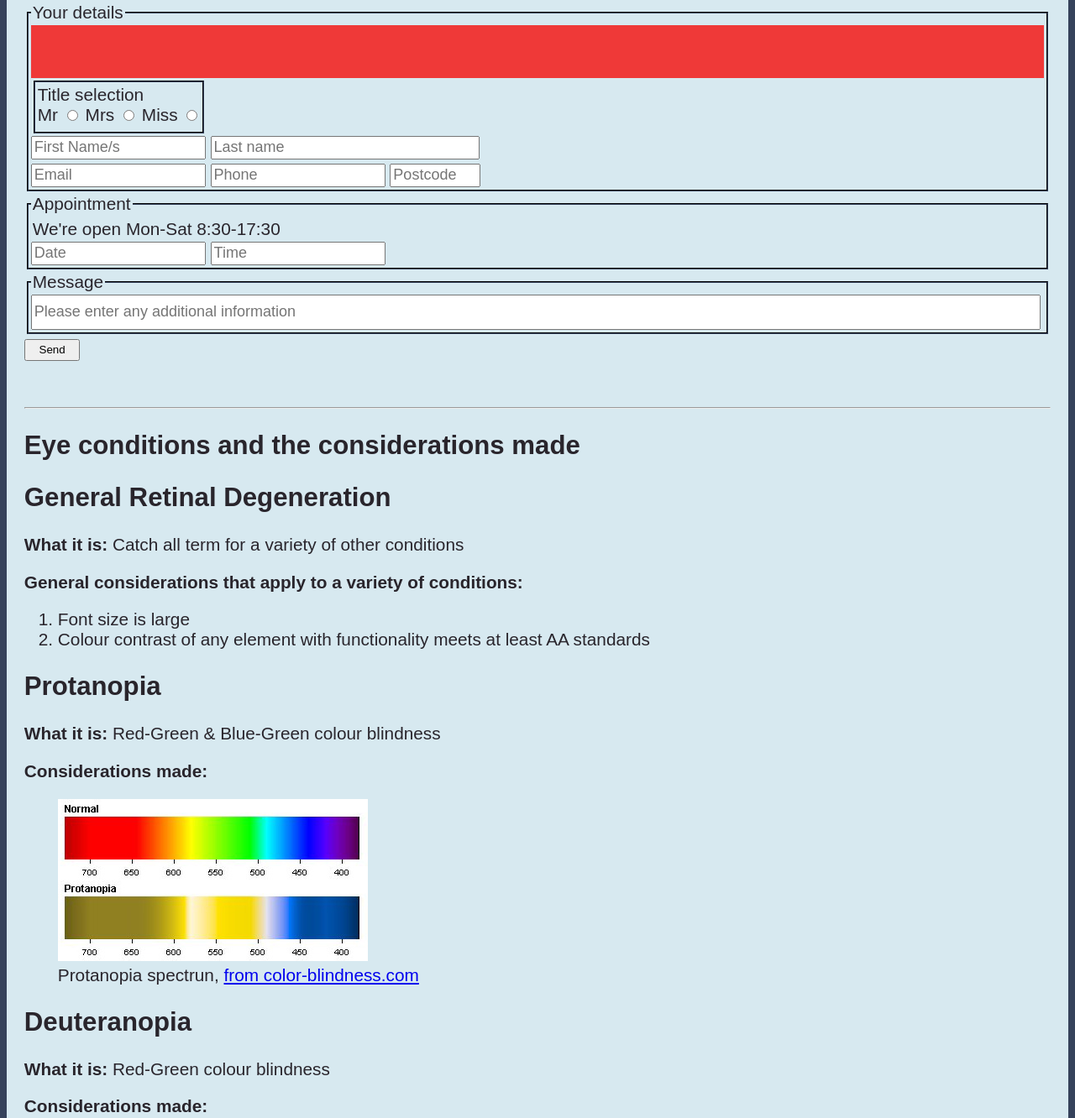
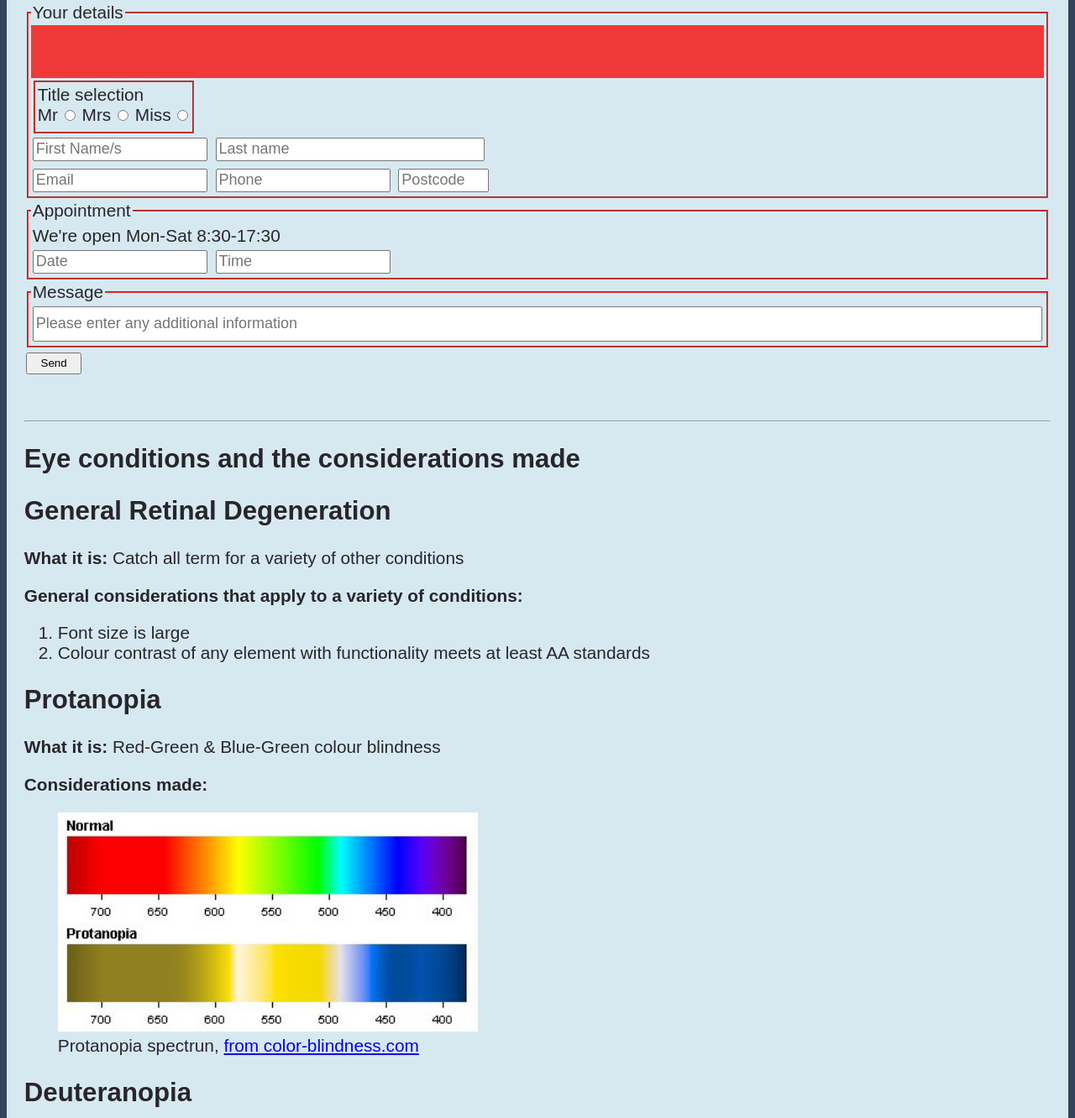
Before and after one commit to J-Wll/AriaExercises, a plain HTML site: page examples/ex02.html in a window 1280 px wide. Shown: the part 221-1553 px from the top of the page at 84% size. Drawn offline with Linux system fonts and the light colour scheme.

Commit message:
Changed image scaling, input margins

```diff
--- a/examples/css/ex2style.css
+++ b/examples/css/ex2style.css
@@ -24,19 +24,26 @@ aside {
     padding:1em;
 }
 
-/* #companyName{
-
-} */
+.colourBlock{
+    background-color: #ef3938;
+    height: 3em;
+    width: 100%;
+}
 
 .border {
     /* border-width: 2px; */
     /* border-color: rgb(192, 192, 192); */
     border-width: 2px;
     border-style: groove;
-    border-color: #35425b;
+    border-color: #ef3938;
     border-image: initial;
     margin: 3px;
     padding: 3px;
+}
+
+figure img{
+    max-width: 500px;
+    width: 100%;
 }
 
 .fit-content {
@@ -56,6 +63,9 @@ aside {
     font-size: 16px;
 }
 
+input{
+    margin:2px
+}
 input[type=text] {
     width: 200px;
     height: 22px;
@@ -80,9 +90,3 @@ input[type=submit]{
     width: 5em;
     height: 2em;
 }
-
-.colourBlock{
-    background-color: #ef3938;
-    height: 3em;
-    width: 100%;
-}
```
